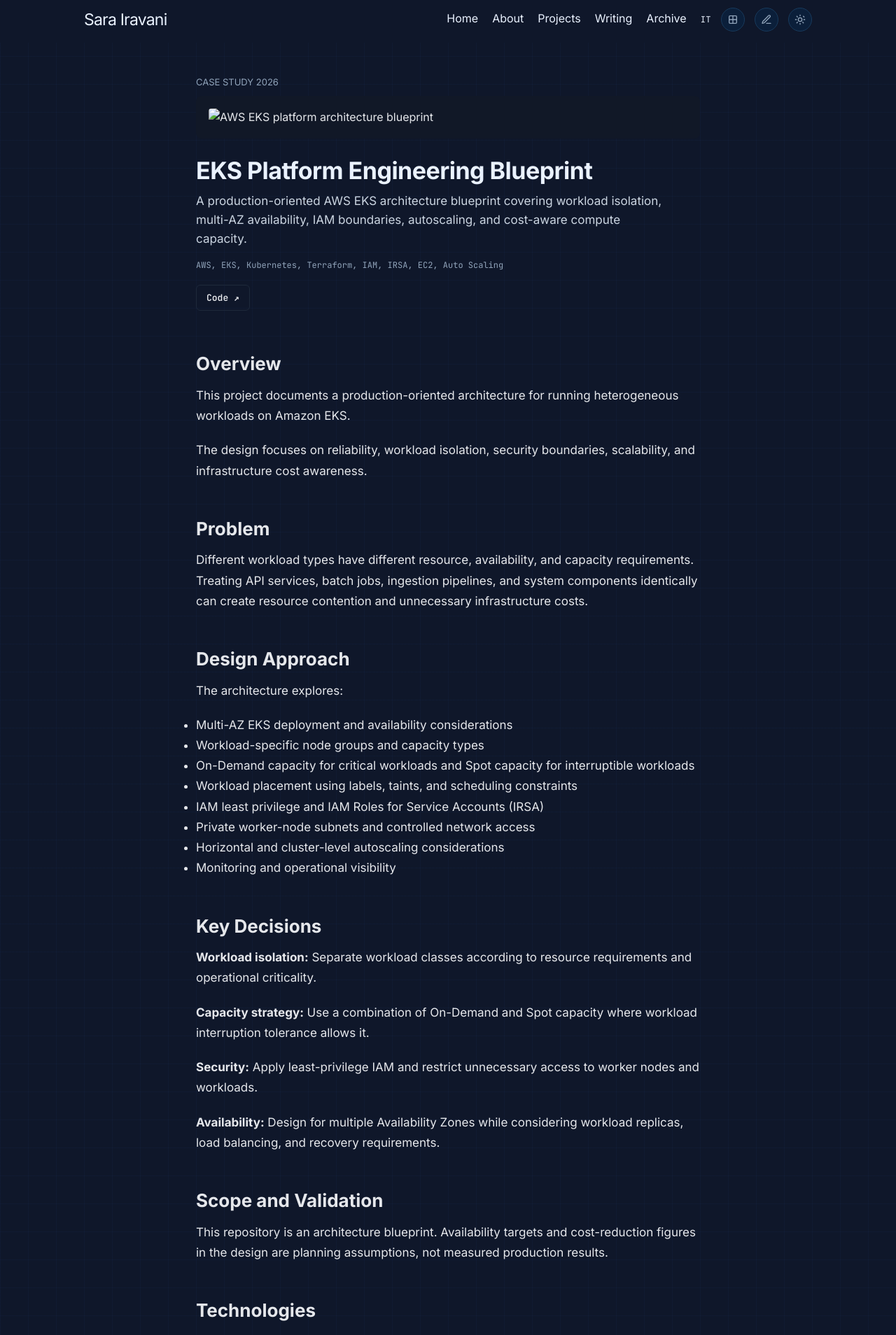
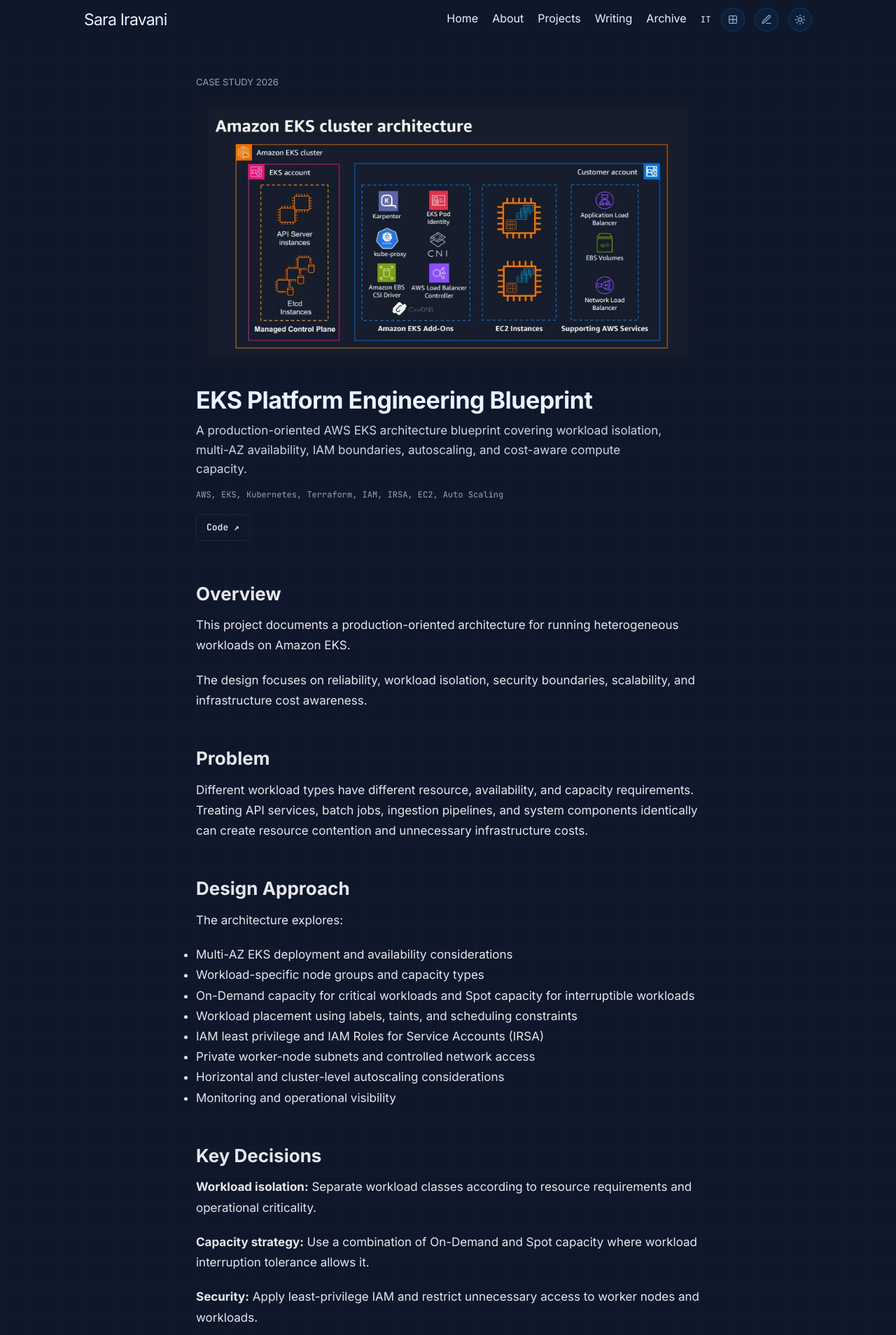
Before and after one commit to SaraIravani/SaraIravani-SaraIravani.github.io, a Jekyll site: the page built from entries/projects/eks-platform-blueprint/en.md, in a window 1280 px wide. Shown: the top 1908 px of the page at 70% size. Built offline with Jekyll 4.4.1, drawn with Linux system fonts in a browser that asks for light colours.

Commit message:
Update en.md

```diff
--- a/entries/projects/eks-platform-blueprint/en.md
+++ b/entries/projects/eks-platform-blueprint/en.md
@@ -7,9 +7,9 @@ slug: eks-platform-engineering-blueprint
 permalink: /entries/eks-platform-engineering-blueprint/
 date: 2026-10-11
 year: 2026
-image: "/images/projects/eks-platform-engineering-blueprint/cover.png"
-thumbnail: "/images/projects/eks-platform-engineering-blueprint/cover.png"
-cover: "/images/projects/eks-platform-engineering-blueprint/cover.png"
+image: "/images/projects/example-project/eks-platform-engineering-blueprint/cover.png"
+thumbnail: "/images/projects/example-project/eks-platform-engineering-blueprint/cover.png"
+cover: "/images/projects/example-project/eks-platform-engineering-blueprint/cover.png"
 cover_alt: "AWS EKS platform architecture blueprint"
 thumbnail_alt: "AWS EKS platform engineering design"
 label: "ARCHITECTURE BLUEPRINT"
```
